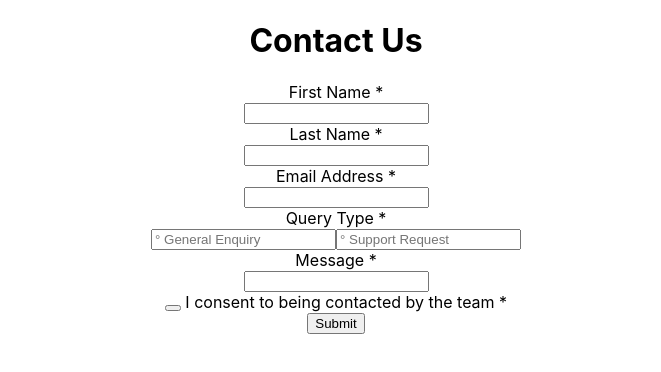
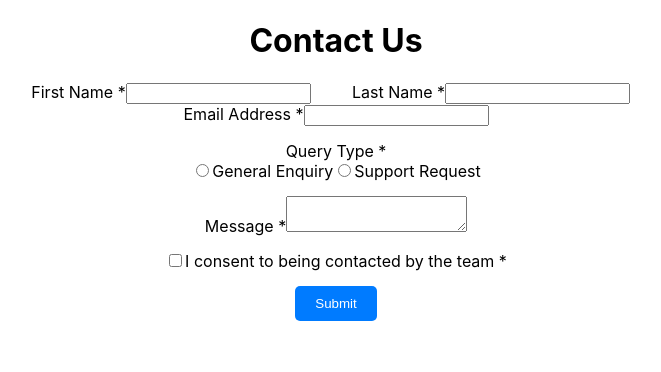
Before and after one commit to Carooh55/contact-formme, a React (Create React App) app: page / in a window 1280 px wide. Shown: the top 372 px of the page, without its empty margins (304-965 px from the left). Built offline with nearby package versions, Linux system fonts and the light colour scheme.

Commit message:
changed the javascriopt and added some css

```diff
--- a/src/Contactme.css
+++ b/src/Contactme.css
@@ -0,0 +1,43 @@
+.Contactme {
+  width: 50%;
+  margin: 0 auto;
+}
+
+.names {
+  display: flex;
+  justify-content: space-between;
+}
+
+.names div {
+  flex: 1;
+  margin-right: 10px;
+}
+
+.details {
+  margin-bottom: 15px;
+}
+
+.query-type {
+  margin-bottom: 15px;
+}
+
+.message {
+  margin-bottom: 15px;
+}
+
+.consent {
+  margin-bottom: 15px;
+}
+
+button {
+  padding: 10px 20px;
+  background-color: #007bff;
+  color: #fff;
+  border: none;
+  border-radius: 5px;
+  cursor: pointer;
+}
+
+button:hover {
+  background-color: #0056b3;
+}
--- a/src/Contactme.js
+++ b/src/Contactme.js
@@ -1,38 +1,116 @@
-import React from "react";
+import React, { useState } from "react";
 import "./Contactme.css";
 
 export default function Contactme() {
+  // State to manage form data
+  const [formData, setFormData] = useState({
+    firstName: "",
+    lastName: "",
+    email: "",
+    queryType: "",
+    message: "",
+    consent: false,
+  });
+
+  // Handle form field changes
+  const handleChange = (event) => {
+    const { name, value, type, checked } = event.target;
+    setFormData({
+      ...formData,
+      [name]: type === "checkbox" ? checked : value,
+    });
+  };
+
+  // Handle form submission
+  const handleSubmit = (event) => {
+    event.preventDefault();
+    // Here you can handle form submission, like sending the data to a server
+    console.log("Form submitted with data:", formData);
+  };
+
   return (
     <div className="Contactme">
-      <form>
+      <form onSubmit={handleSubmit}>
         <div className="names">
           <div>
-            <label for="name">First Name * </label>
+            <label htmlFor="firstName">First Name *</label>
+            <input
+              type="text"
+              name="firstName"
+              id="firstName"
+              value={formData.firstName}
+              onChange={handleChange}
+              required
+            />
           </div>
-          <input type="text" name="name" id="name" required />
           <div>
-            <label for="name">Last Name * </label>
+            <label htmlFor="lastName">Last Name *</label>
+            <input
+              type="text"
+              name="lastName"
+              id="lastName"
+              value={formData.lastName}
+              onChange={handleChange}
+              required
+            />
           </div>
-          <input type="text" name="name" id="name" required />
         </div>
         <div className="details">
-          <label for="name">Email Address * </label>
+          <label htmlFor="email">Email Address *</label>
+          <input
+            type="email"
+            name="email"
+            id="email"
+            value={formData.email}
+            onChange={handleChange}
+            required
+          />
+        </div>
+        <div className="query-type">
+          <label>Query Type *</label>
           <div>
-            <input type="text" name="name" id="name" required />
+            <input
+              type="radio"
+              name="queryType"
+              id="generalEnquiry"
+              value="General Enquiry"
+              checked={formData.queryType === "General Enquiry"}
+              onChange={handleChange}
+            />
+            <label htmlFor="generalEnquiry">General Enquiry</label>
+            <input
+              type="radio"
+              name="queryType"
+              id="supportRequest"
+              value="Support Request"
+              checked={formData.queryType === "Support Request"}
+              onChange={handleChange}
+            />
+            <label htmlFor="supportRequest">Support Request</label>
           </div>
         </div>
-        <label for="name">Query Type * </label>
-        <div>
-          <input type="text" placeholder="° General Enquiry" />
-          <input type="text" placeholder="° Support Request" />
+        <div className="message">
+          <label htmlFor="message">Message *</label>
+          <textarea
+            name="message"
+            id="message"
+            value={formData.message}
+            onChange={handleChange}
+            required
+          ></textarea>
         </div>
-        <label for="name">Message *</label>
-        <div>
-          <input type="text" name="name" id="name" required />
-        </div>
-        <div>
-          <button></button>
-          <label for="name"> I consent to being contacted by the team * </label>
+        <div className="consent">
+          <input
+            type="checkbox"
+            name="consent"
+            id="consent"
+            checked={formData.consent}
+            onChange={handleChange}
+            required
+          />
+          <label htmlFor="consent">
+            I consent to being contacted by the team *
+          </label>
         </div>
         <button type="submit">Submit</button>
       </form>
```
